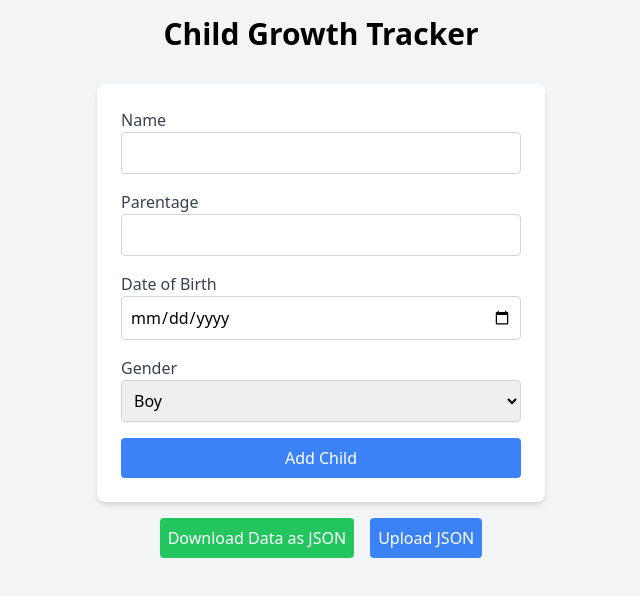
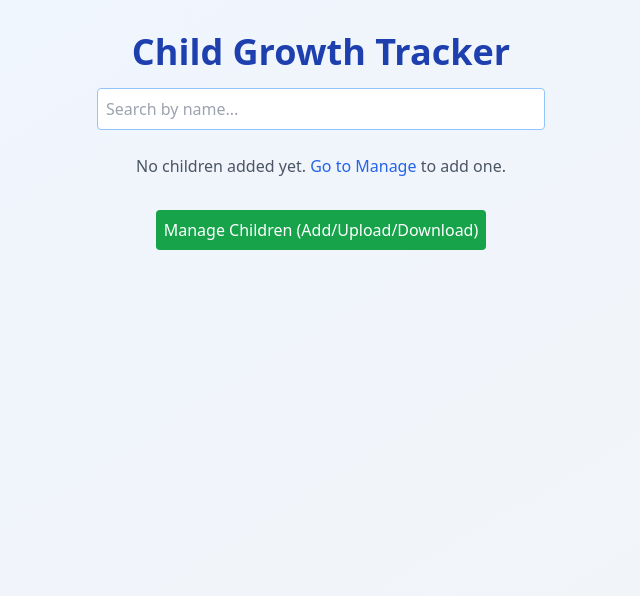
Before and after one commit to Sahil19x/child-growth-tracker, a Next.js app: page / in a window 1280 px wide. Shown: the top 596 px of the page, without its empty margins (319-959 px from the left). Built offline with nearby package versions, Linux system fonts and the light colour scheme.

Commit message:
Update index.tsx

```diff
--- a/pages/index.tsx
+++ b/pages/index.tsx
@@ -1,8 +1,6 @@
-// File: pages/index.tsx
 import React, { useState, useEffect } from 'react';
-import ChildForm from '../components/ChildForm';
 import ChildCard from '../components/ChildCard';
-import UploadDownload from '../components/UploadDownload';
+import Link from 'next/link';
 
 interface Child {
   name: string;
@@ -13,6 +11,9 @@ interface Child {
 
 const Home: React.FC = () => {
   const [children, setChildren] = useState<Child[]>([]);
+  const [currentIndex, setCurrentIndex] = useState(0);
+  const [searchQuery, setSearchQuery] = useState('');
+  const [editingChild, setEditingChild] = useState<Child | null>(null);
 
   useEffect(() => {
     const storedChildren = localStorage.getItem('children');
@@ -25,43 +26,98 @@ const Home: React.FC = () => {
     localStorage.setItem('children', JSON.stringify(children));
   }, [children]);
 
-  const addChild = (child: Child) => {
-    setChildren([...children, child]);
-  };
-
-  const handleDownload = () => {
-    const dataStr = JSON.stringify(children);
-    const dataUri = 'data:application/json;charset=utf-8,' + encodeURIComponent(dataStr);
-    const exportFileDefaultName = 'children.json';
-
-    const linkElement = document.createElement('a');
-    linkElement.setAttribute('href', dataUri);
-    linkElement.setAttribute('download', exportFileDefaultName);
-    linkElement.click();
-  };
-
-  const handleUpload = (event: React.ChangeEvent<HTMLInputElement>) => {
-    const file = event.target.files?.[0];
-    if (file) {
-      const reader = new FileReader();
-      reader.onload = (e) => {
-        const text = e.target?.result as string;
-        setChildren(JSON.parse(text));
-      };
-      reader.readAsText(file);
+  const handleNext = () => {
+    if (currentIndex < children.length - 1) {
+      setCurrentIndex(currentIndex + 1);
     }
   };
 
+  const handlePrev = () => {
+    if (currentIndex > 0) {
+      setCurrentIndex(currentIndex - 1);
+    }
+  };
+
+  const handleSearch = (e: React.ChangeEvent<HTMLInputElement>) => {
+    const query = e.target.value.toLowerCase();
+    setSearchQuery(query);
+    const foundIndex = children.findIndex(child => child.name.toLowerCase().includes(query));
+    if (foundIndex !== -1) {
+      setCurrentIndex(foundIndex);
+    }
+  };
+
+  const handleDelete = (index: number) => {
+    const updatedChildren = children.filter((_, i) => i !== index);
+    setChildren(updatedChildren);
+    if (currentIndex >= updatedChildren.length) {
+      setCurrentIndex(Math.max(0, updatedChildren.length - 1));
+    }
+  };
+
+  const handleUpdate = (updatedChild: Child) => {
+    const updatedChildren = children.map((child, i) =>
+      i === currentIndex ? updatedChild : child
+    );
+    setChildren(updatedChildren);
+    setEditingChild(null);
+  };
+
   return (
-    <div className="min-h-screen bg-gray-100 p-4">
-      <h1 className="text-3xl font-bold text-center mb-8">Child Growth Tracker</h1>
-      <ChildForm onAddChild={addChild} />
-      <UploadDownload onUpload={handleUpload} onDownload={handleDownload} />
-      <div className="grid grid-cols-1 md:grid-cols-2 lg:grid-cols-3 gap-4 mt-8">
-        {children.map((child, index) => (
-          <ChildCard key={index} child={child} />
-        ))}
-      </div>
+    <div className="min-h-screen bg-gradient-to-br from-blue-50 to-gray-100 p-4 sm:p-6 md:p-8 flex flex-col items-center">
+      <h1 className="text-3xl sm:text-4xl font-bold text-center mb-4 text-blue-800">Child Growth Tracker</h1>
+      <input
+        type="text"
+        placeholder="Search by name..."
+        value={searchQuery}
+        onChange={handleSearch}
+        className="w-full max-w-md p-2 mb-6 border border-blue-300 rounded focus:outline-none focus:ring-2 focus:ring-blue-500"
+      />
+      {children.length === 0 ? (
+        <p className="text-gray-600 text-center">No children added yet. <Link href="/manage" className="text-blue-600 hover:underline">Go to Manage</Link> to add one.</p>
+      ) : (
+        <div className="w-full max-w-lg">
+          <ChildCard
+            child={children[currentIndex]}
+            onDelete={() => handleDelete(currentIndex)}
+            onEdit={() => setEditingChild(children[currentIndex])}
+          />
+          <div className="flex justify-between mt-4">
+            <button
+              onClick={handlePrev}
+              disabled={currentIndex === 0}
+              className="bg-blue-600 hover:bg-blue-700 text-white p-2 rounded font-medium disabled:opacity-50"
+            >
+              Previous
+            </button>
+            <span className="self-center text-gray-600">
+              {currentIndex + 1} of {children.length}
+            </span>
+            <button
+              onClick={handleNext}
+              disabled={currentIndex === children.length - 1}
+              className="bg-blue-600 hover:bg-blue-700 text-white p-2 rounded font-medium disabled:opacity-50"
+            >
+              Next
+            </button>
+          </div>
+        </div>
+      )}
+      <Link href="/manage" className="mt-8 bg-green-600 hover:bg-green-700 text-white p-2 rounded font-medium">
+        Manage Children (Add/Upload/Download)
+      </Link>
+
+      {editingChild && (
+        <div className="fixed inset-0 bg-black bg-opacity-50 flex items-center justify-center p-4">
+          <div className="bg-white p-4 sm:p-6 rounded-lg shadow-md max-w-md w-full">
+            <h2 className="text-xl font-bold mb-4">Update Child</h2>
+            <ChildForm onAddChild={handleUpdate} initialChild={editingChild} />
+            <button onClick={() => setEditingChild(null)} className="mt-4 bg-gray-500 hover:bg-gray-600 text-white p-2 rounded w-full font-medium">
+              Cancel
+            </button>
+          </div>
+        </div>
+      )}
     </div>
   );
 };
```
